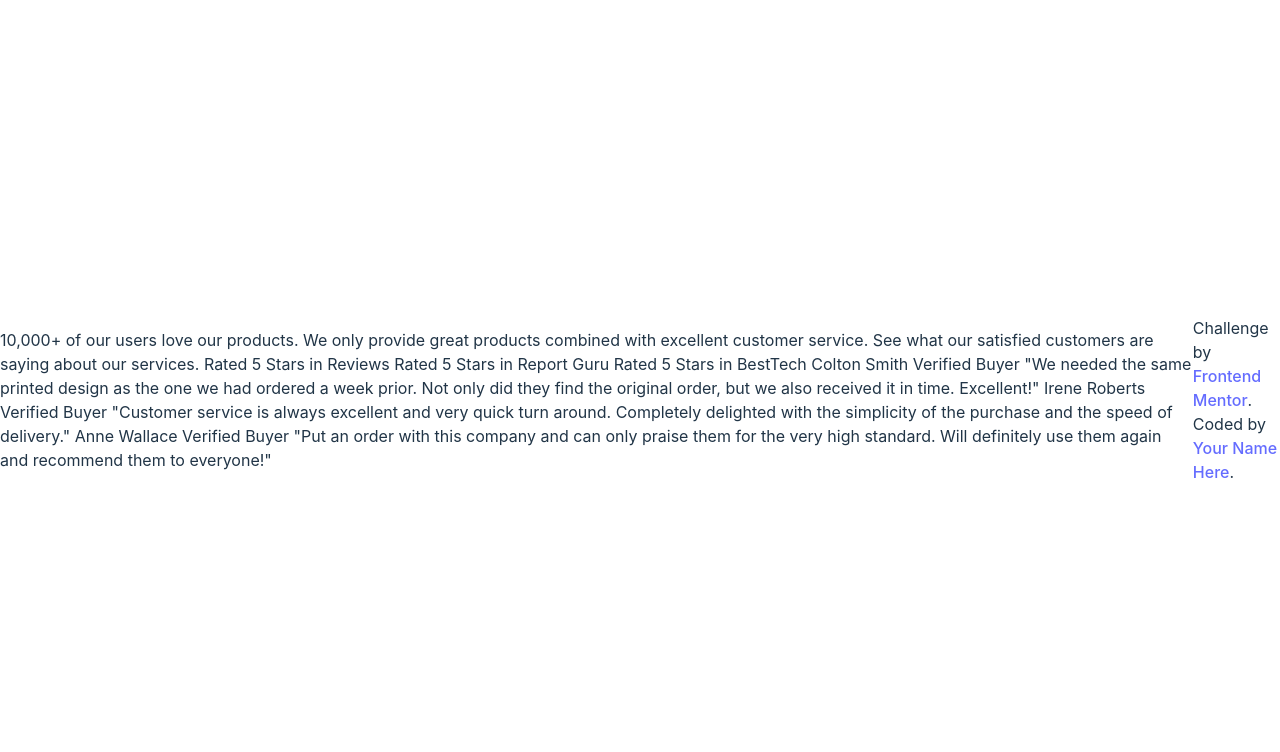
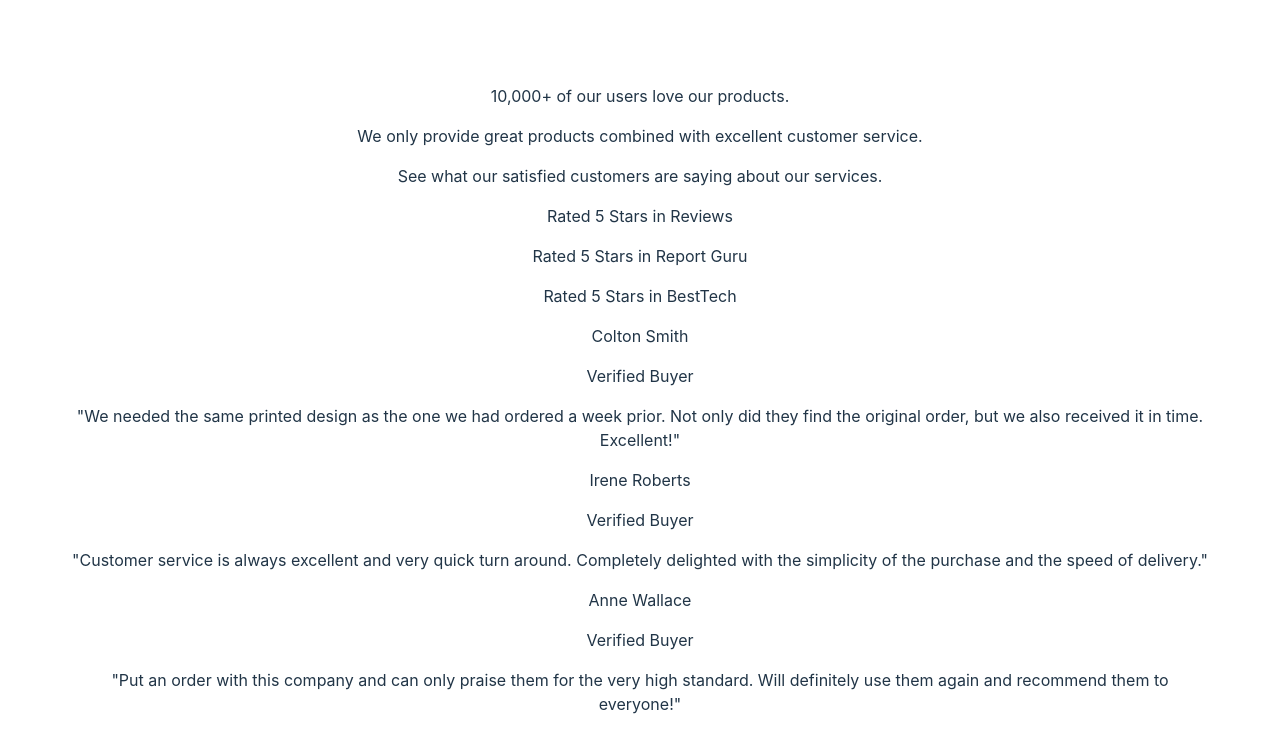
Before and after one commit to NorimNori/social-proof-section, a React (Vite) app: page / in a window 1280 px wide. Shown: the top 752 px of the page. Built offline with nearby package versions, Linux system fonts and the light colour scheme.

Commit message:
feat: add components folder

```diff
--- a/index.html
+++ b/index.html
@@ -2,7 +2,6 @@
 <html lang="en">
   <head>
     <meta charset="UTF-8" />
-    <link rel="icon" type="image/svg+xml" href="/vite.svg" />
     <meta name="viewport" content="width=device-width, initial-scale=1.0" />
     <link
     rel="icon"
@@ -13,36 +12,7 @@
   <title>Frontend Mentor | Social proof section</title>
   </head>
   <body>
-    10,000+ of our users love our products.
-
-    We only provide great products combined with excellent customer service.
-    See what our satisfied customers are saying about our services.
-
-    Rated 5 Stars in Reviews
-    Rated 5 Stars in Report Guru
-    Rated 5 Stars in BestTech
-
-    Colton Smith
-    Verified Buyer
-    "We needed the same printed design as the one we had ordered a week prior.
-    Not only did they find the original order, but we also received it in time.
-    Excellent!"
-
-    Irene Roberts
-    Verified Buyer
-    "Customer service is always excellent and very quick turn around. Completely
-    delighted with the simplicity of the purchase and the speed of delivery."
-
-    Anne Wallace
-    Verified Buyer
-    "Put an order with this company and can only praise them for the very high
-    standard. Will definitely use them again and recommend them to everyone!"
-
-    <div class="attribution">
-      Challenge by
-      <a href="https://www.frontendmentor.io?ref=challenge" target="_blank"
-        >Frontend Mentor</a
-      >. Coded by <a href="#">Your Name Here</a>.
-    </div>
+    <div id="root"></div>
+    <script type="module" src="/src/main.jsx"></script>
   </body>
 </html>
--- a/src/App.jsx
+++ b/src/App.jsx
@@ -1,34 +1,37 @@
-import { useState } from 'react'
-import reactLogo from './assets/react.svg'
-import viteLogo from '/vite.svg'
+
 import './App.css'
 
 function App() {
-  const [count, setCount] = useState(0)
+
 
   return (
-    <>
-      <div>
-        <a href="https://vite.dev" target="_blank">
-          <img src={viteLogo} className="logo" alt="Vite logo" />
-        </a>
-        <a href="https://react.dev" target="_blank">
-          <img src={reactLogo} className="logo react" alt="React logo" />
-        </a>
-      </div>
-      <h1>Vite + React</h1>
-      <div className="card">
-        <button onClick={() => setCount((count) => count + 1)}>
-          count is {count}
-        </button>
-        <p>
-          Edit <code>src/App.jsx</code> and save to test HMR
-        </p>
-      </div>
-      <p className="read-the-docs">
-        Click on the Vite and React logos to learn more
-      </p>
-    </>
+    <div>
+      <p>10,000+ of our users love our products.</p>
+      <p>We only provide great products combined with excellent customer service.</p>
+      <p>See what our satisfied customers are saying about our services.</p>
+
+      <p>Rated 5 Stars in Reviews</p>
+      <p>Rated 5 Stars in Report Guru</p>
+      <p>Rated 5 Stars in BestTech</p>
+
+      <blockquote>
+        <p>Colton Smith</p>
+        <p>Verified Buyer</p>
+        <p>&quot;We needed the same printed design as the one we had ordered a week prior. Not only did they find the original order, but we also received it in time. Excellent!&quot;</p>
+      </blockquote>
+
+      <blockquote>
+        <p>Irene Roberts</p>
+        <p>Verified Buyer</p>
+        <p>&quot;Customer service is always excellent and very quick turn around. Completely delighted with the simplicity of the purchase and the speed of delivery.&quot;</p>
+      </blockquote>
+
+      <blockquote>
+        <p>Anne Wallace</p>
+        <p>Verified Buyer</p>
+        <p>&quot;Put an order with this company and can only praise them for the very high standard. Will definitely use them again and recommend them to everyone!&quot;</p>
+      </blockquote>
+    </div>
   )
 }
 
```
Also changed, not shown: src/components/card/Card.jsx (added, +8 -0 lines), src/components/hero/Hero.jsx (added, +7 -0 lines), src/components/rating/Rating.jsx (added, +7 -0 lines).
